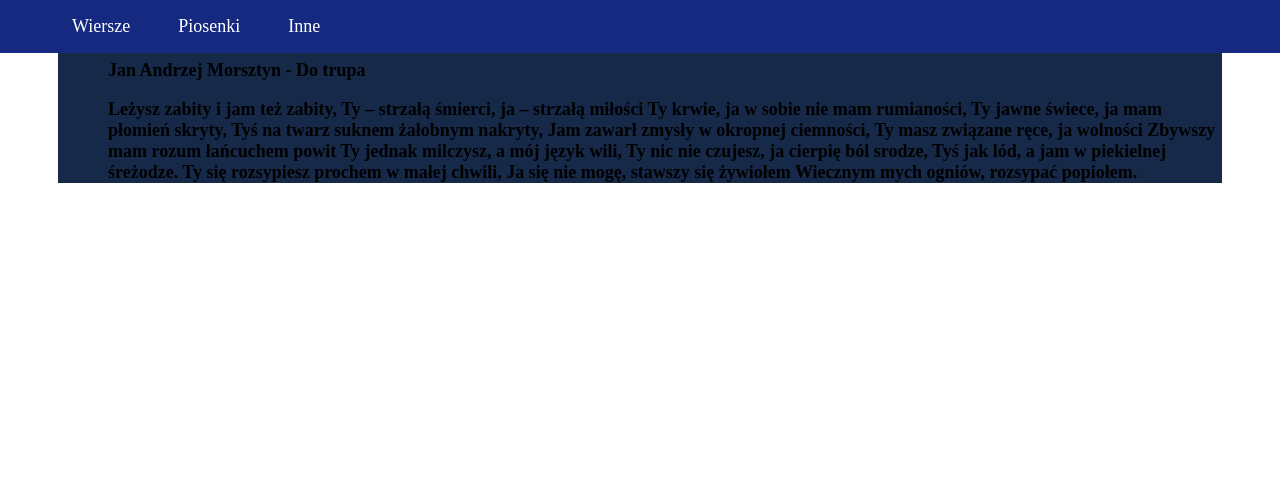
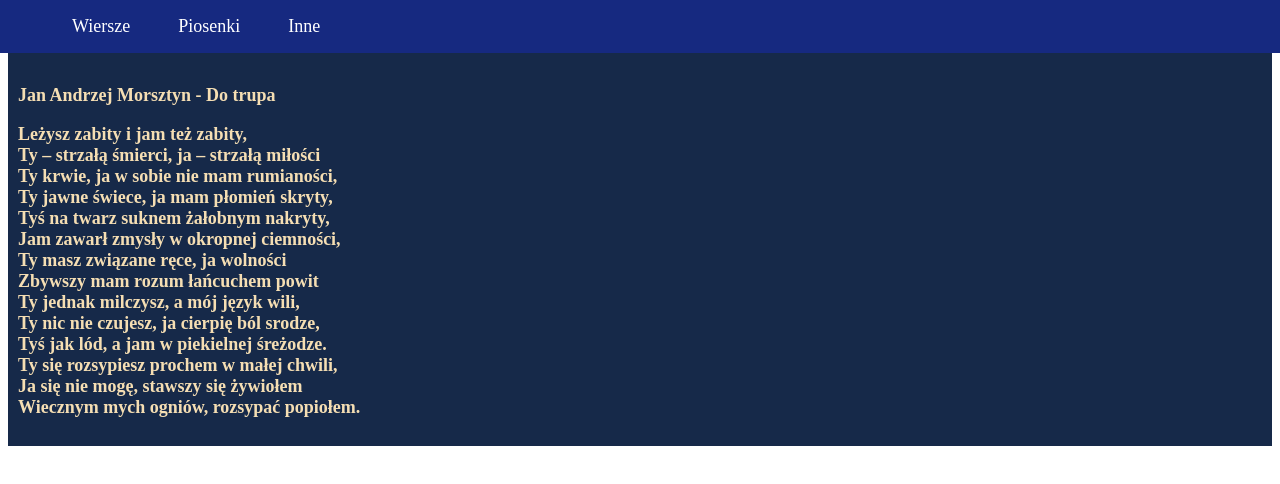
Before and after one commit to Roggalsky/Zadanie-git-2, a plain HTML site: page index.html in a window 1280 px wide. Drawn offline with Linux system fonts and the light colour scheme; a web font is replaced by a local one.

Commit message:
commit-2

```diff
--- a/index.html
+++ b/index.html
@@ -26,20 +26,20 @@
         <div  class="wiersz">
             <h1 class="title">Jan Andrzej Morsztyn - Do trupa</h1>
             <h3 class="text">
-                Leżysz zabity i jam też zabity,
-                Ty – strzałą śmierci, ja – strzałą miłości
-                Ty krwie, ja w sobie nie mam rumianości,
-                Ty jawne świece, ja mam płomień skryty,
-                Tyś na twarz suknem żałobnym nakryty,
-                Jam zawarł zmysły w okropnej ciemności,
-                Ty masz związane ręce, ja wolności
-                Zbywszy mam rozum łańcuchem powit
-                Ty jednak milczysz, a mój język wili,
-                Ty nic nie czujesz, ja cierpię ból srodze,
-                Tyś jak lód, a jam w piekielnej śreżodze.
-                Ty się rozsypiesz prochem w małej chwili,
-                Ja się nie mogę, stawszy się żywiołem
-                Wiecznym mych ogniów, rozsypać popiołem.
+                Leżysz zabity i jam też zabity,<br>
+                Ty – strzałą śmierci, ja – strzałą miłości<br>
+                Ty krwie, ja w sobie nie mam rumianości,<br>
+                Ty jawne świece, ja mam płomień skryty,<br>
+                Tyś na twarz suknem żałobnym nakryty,<br>
+                Jam zawarł zmysły w okropnej ciemności,<br>
+                Ty masz związane ręce, ja wolności<br>
+                Zbywszy mam rozum łańcuchem powit<br>
+                Ty jednak milczysz, a mój język wili,<br>
+                Ty nic nie czujesz, ja cierpię ból srodze,<br>
+                Tyś jak lód, a jam w piekielnej śreżodze.<br>
+                Ty się rozsypiesz prochem w małej chwili,<br>
+                Ja się nie mogę, stawszy się żywiołem<br>
+                Wiecznym mych ogniów, rozsypać popiołem. <br>
             </h3>
         </div>
     </section>
--- a/style.css
+++ b/style.css
@@ -67,15 +67,17 @@
 }
 
 .wiersz{
-    margin: 50px;
     background-color:#162949;
-    padding-left: 50px;
     text-align: left;
+    margin-top: 50px;
+    width: 100%;
+    padding:10px;
+
 }
 .title{
-    color:black;
+    color:wheat;
     padding-top: 10px;
 }
 .text{
-    color:black;
+    color:wheat;
 }
```
